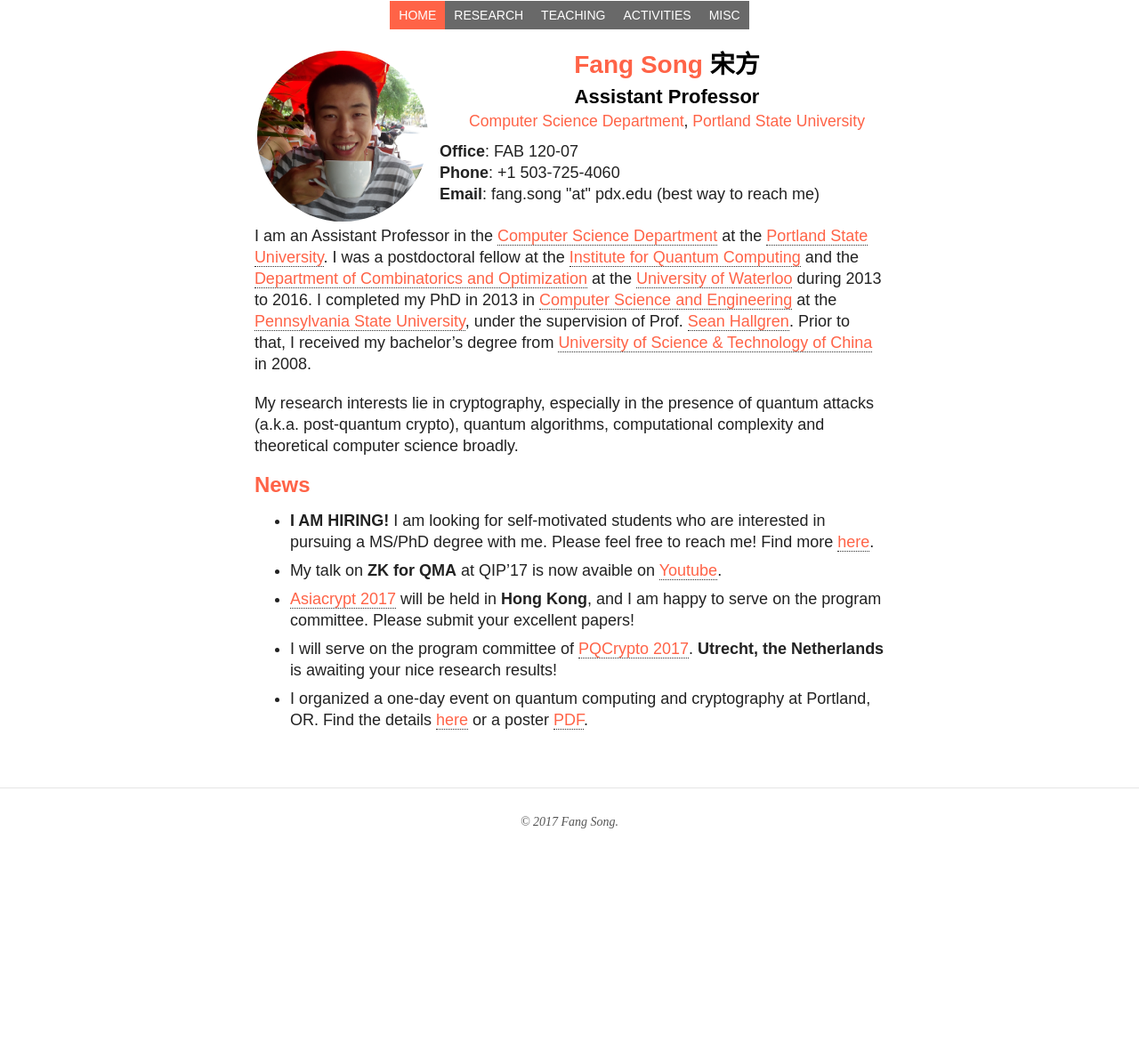
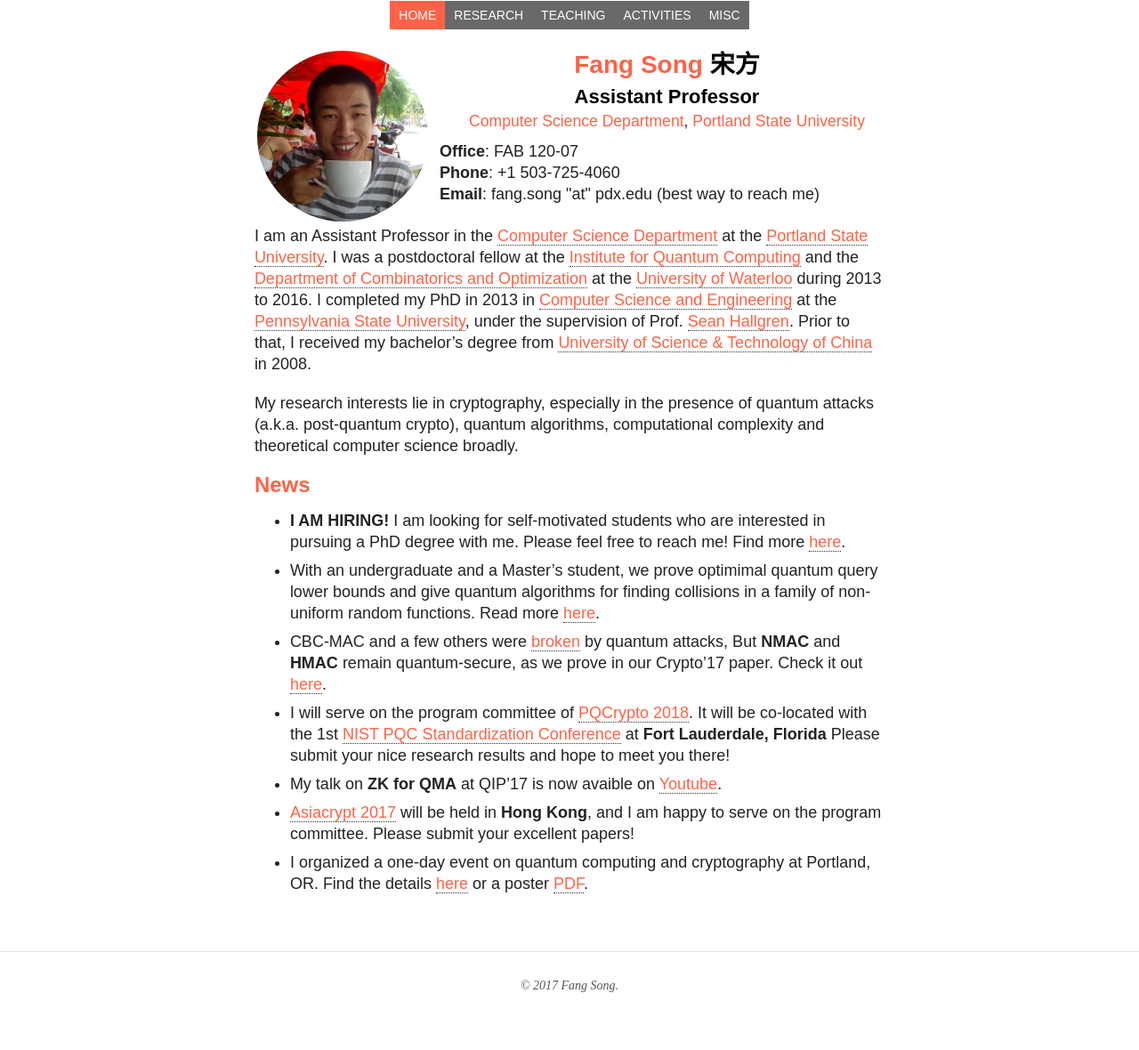
Before and after one commit to fangsonghub/fangsonghub.github.io, a Jekyll site: the page built from index.md, in a window 1280 px wide. Shown: the whole page at 89% size. Built offline with Jekyll 4.4.1, drawn with Linux system fonts in a browser that asks for light colours; nearby versions of some CDN libraries; before the commit the page ends 996 px from its top, so only the background shows below that.

Commit message:
index update

```diff
--- a/index.md
+++ b/index.md
@@ -14,15 +14,25 @@ My research interests lie in cryptography, especially in the presence of quantum
 
 <!--*  I will be offering an introductory course on **Quantum computing** in Spring 2017. Check out the course information [here]({{base}}/teaching/s17_4510_qc/). -->
 *   **I AM HIRING!** I am looking for self-motivated students who are
-    interested in pursuing a MS/PhD degree with me. Please feel free
+    interested in pursuing a PhD degree with me. Please feel free
     to reach me! Find more [here]({{base}}/recruit/).
+*  With an undergraduate and a Master's student, we prove optimimal
+   quantum query lower bounds and give quantum algorithms for finding
+   collisions in a family of non-uniform random functions. Read
+   more [here](http://ia.cr/2017/688){:target="_blank"}.
+*  CBC-MAC and a few others
+   were [broken](https://arxiv.org/abs/1602.05973){:target="_blank"}
+   by quantum attacks, But **NMAC** and **HMAC** remain
+   quantum-secure, as we prove in our Crypto'17 paper. Check it
+   out [here](https://eprint.iacr.org/2017/509){:target="_blank"}.
+*  I will serve on the program committee of [PQCrypto 2018](http://www.math.fau.edu/pqcrypto2018/){:target="_blank"}. It will be co-located with the 1st [NIST PQC Standardization Conference](https://csrc.nist.gov/projects/post-quantum-cryptography/workshops-and-timeline){:target="_blank"} at **Fort Lauderdale, Florida** Please submit your nice research results and hope to meet you there!
 *  My talk on **ZK for QMA** at QIP'17 is now avaible on [Youtube](https://www.youtube.com/watch?v=1fXLJBN-KfI&feature=youtu.be){:target="_blank"}.
 <!--*  Our department has a tenure-track faculty position available. Read
        more
        [here](https://www.pdx.edu/computer-science/open-faculty-positions). You
        will like it here!-->
 *  [Asiacrypt 2017](http://asiacrypt.iacr.org/2017/){:target="_blank"} will be held in **Hong Kong**, and I am happy to serve on the program committee. Please submit your excellent papers!
-*  I will serve on the program committee of [PQCrypto 2017](https://2017.pqcrypto.org/conference/){:target="_blank"}.  **Utrecht, the Netherlands** is awaiting your nice research results!
+<!--*  I will serve on the program committee of [PQCrypto 2017](https://2017.pqcrypto.org/conference/){:target="_blank"}.  **Utrecht, the Netherlands** is awaiting your nice research results!-->
 *  I organized a one-day event on quantum computing and
    cryptography at Portland, OR. Find the details [here]({{base}}/activity/w17qpdx/) or a poster [PDF]({{base}}/activity/w17qpdx/qpdxposter.pdf){:target="_blank"}.
     <!--*   I will serve on the program committee of [QIP 2017](https://www.stationq.com/qip-2017/){:target="_blank"}, hosted by at Microsoft Research in **Redmond, Washington** during Jan 14-20, 2017\. You may as well visit me pre or post QIP [driving 3 hours south](https://goo.gl/maps/aH7GfTLs4tP2){:target="_blank"}. -->
```
